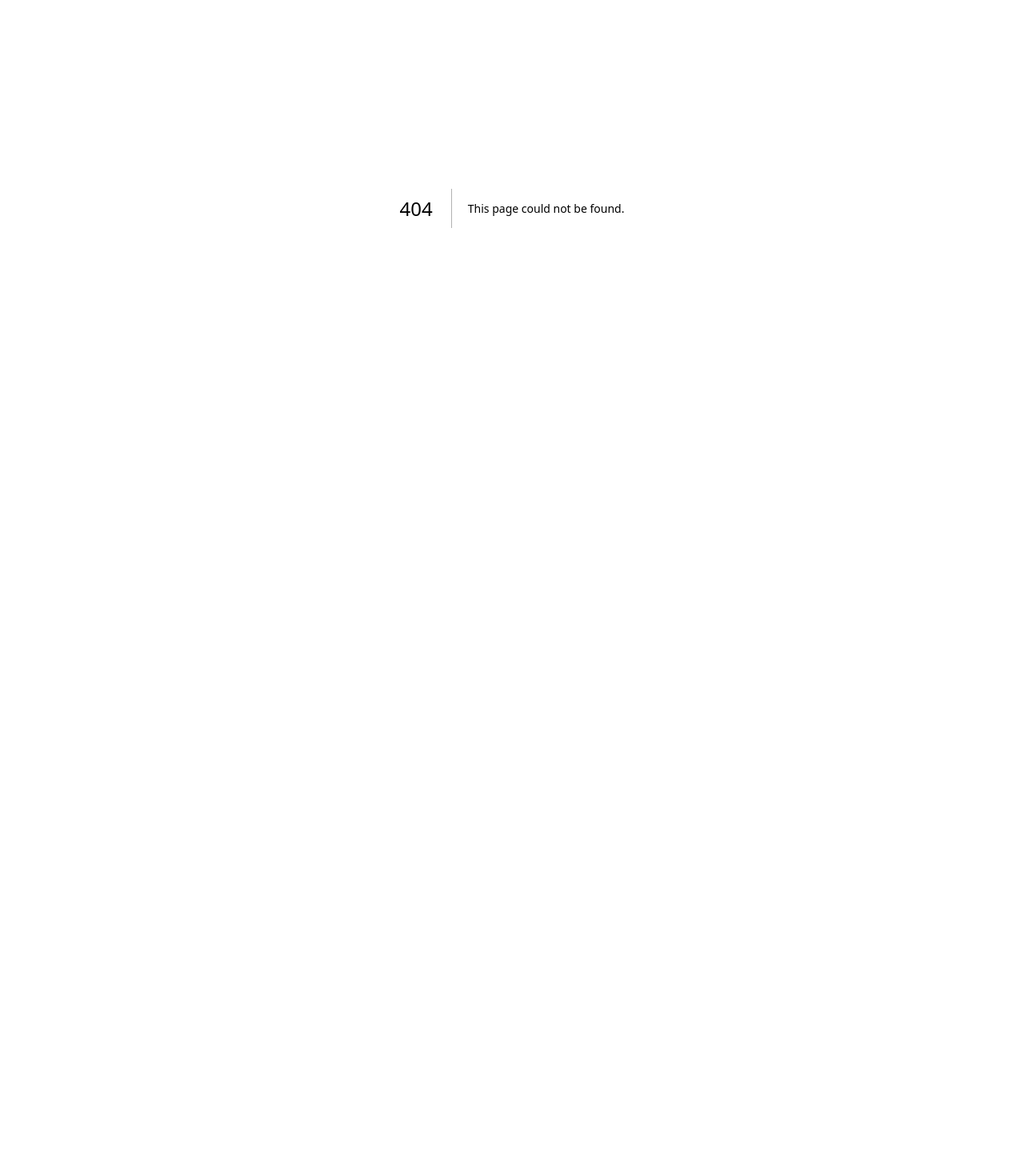
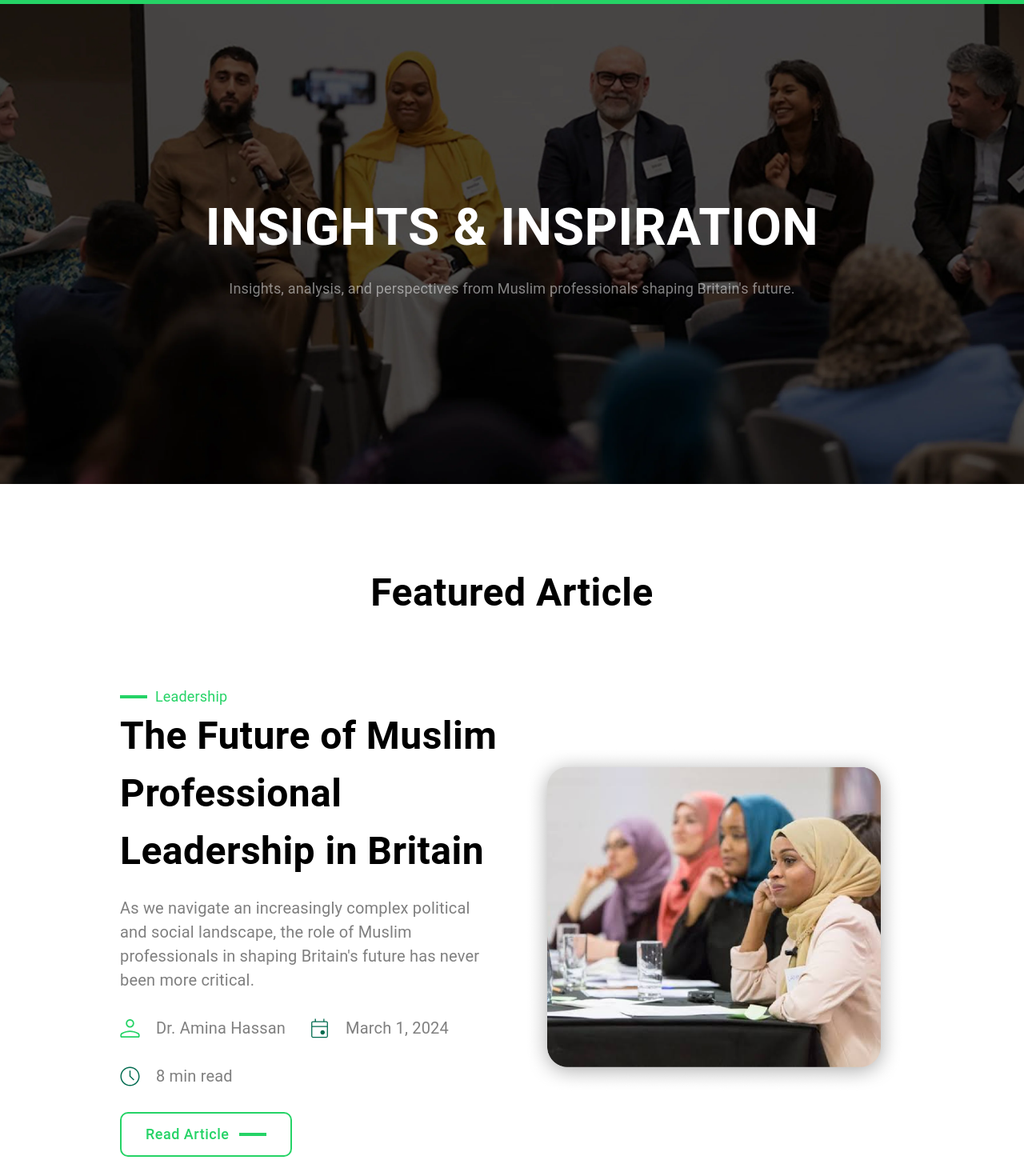
Before and after one commit to PulseTechSol/HouseOfWisdom, a Next.js app: page /blogs in a window 1280 px wide. Before the commit this address had no page. Shown: the part 140-1610 px from the top of the page at 80% size. Before the commit the page ends 800 px from the top, so only its background shows below. Built offline with nearby package versions, Linux system fonts and the light colour scheme.

Commit message:
section FeaturedArticle

```diff
--- a/src/_assets/svgs/index.ts
+++ b/src/_assets/svgs/index.ts
@@ -34,6 +34,8 @@ import email from "./email.svg";
 import locationFooter from "./locationFooter.svg";
 
 import sliderArrow from "./sliderArrow.svg";
+import profile from "./profile.svg";
+
 export const svgs = {
   logo,
   hamburger,
@@ -71,4 +73,5 @@ export const svgs = {
   locationFooter,
 
   sliderArrow,
+  profile,
 };
--- a/src/app/events/_sections/FeaturedEvent.tsx
+++ b/src/app/blogs/_sections/FeaturedArticle.tsx
@@ -6,7 +6,7 @@ import { pngs } from "@/_assets/pngs";
 import { svgs } from "@/_assets/svgs";
 import CustomButton from "@/_components/CustomButton";
 
-export default function FeaturedEvent() {
+export default function FeaturedArticle() {
   return (
     <Box
       sx={{
@@ -29,7 +29,7 @@ export default function FeaturedEvent() {
             paddingBottom: { xs: "30px", md: "40px", lg: "80px" },
           }}
         >
-          featured event
+          Featured Article
         </Typography>
         <Box
           sx={{
@@ -69,7 +69,7 @@ export default function FeaturedEvent() {
                     color: "#25D366",
                   }}
                 >
-                  Conference
+                  Leadership
                 </Typography>
               </Box>
               <Box
@@ -86,33 +86,32 @@ export default function FeaturedEvent() {
                     color: "#000",
                   }}
                 >
-                  Leadership Summit 2025
+                  The Future of Muslim Professional Leadership in Britain
                 </Typography>
                 <Typography
                   sx={{ fontSize: localFontSize.p1, color: "#00000080" }}
                 >
-                  Our flagship annual event bringing together leading Muslim
-                  professionals for strategic discussions on community
-                  leadership, policy influence, and professional development.
+                  {`As we navigate an increasingly complex political and social
+                  landscape, the role of Muslim professionals in shaping
+                  Britain's future has never been more critical.`}
                 </Typography>
               </Box>
             </Box>
             {/* listed points there  */}
             <Box
               sx={{
-                "& > :not(:last-child)": { marginBottom: "5px" },
+                // "& > :not(:last-child)": { marginBottom: "5px" },
+                display: "flex",
+                gap: "30px",
+                flexWrap: "wrap",
               }}
             >
-              <IconTextRow iconSrc={svgs.calander} text="October 15, 2025" />
-              <IconTextRow iconSrc={svgs.clock} text="9:00 AM - 6:00 PM" />
-              <IconTextRow iconSrc={svgs.location} text="The Shard, London" />
-              <IconTextRow
-                iconSrc={svgs.ourPeopleGreen}
-                text="150+ Expected Attendees"
-              />
+              <IconTextRow iconSrc={svgs.profile} text="Dr. Amina Hassan" />
+              <IconTextRow iconSrc={svgs.calander} text="March 1, 2024" />
+              <IconTextRow iconSrc={svgs.clock} text="8 min read" />
             </Box>
             {/* button here  */}
-            <CustomButton text="Register now" lightmode={true} />
+            <CustomButton text="read article" lightmode={true} />
           </Box>
           <Box
             sx={{
--- /dev/null
+++ b/src/app/blogs/page.tsx
@@ -0,0 +1,20 @@
+import HeroComponent from "@/_components/HeroComponent";
+import Navbar from "@/_components/Navbar";
+import FeaturedArticle from "./_sections/FeaturedArticle";
+
+export default function HomePage() {
+  return (
+    <>
+      <Navbar />
+      <HeroComponent
+        mobileBg="bgAbout.webp"
+        pcBg="bgAbout.webp"
+        title="Insights & Inspiration"
+        titleMob="Insights & Inspiration"
+        description="Insights, analysis, and perspectives from Muslim professionals shaping Britain's future."
+        descriptionMob="Insights, analysis, and perspectives from Muslim professionals shaping Britain's future."
+      />
+      <FeaturedArticle />
+    </>
+  );
+}
```
Also changed, not shown: src/_assets/svgs/profile.svg (added).
